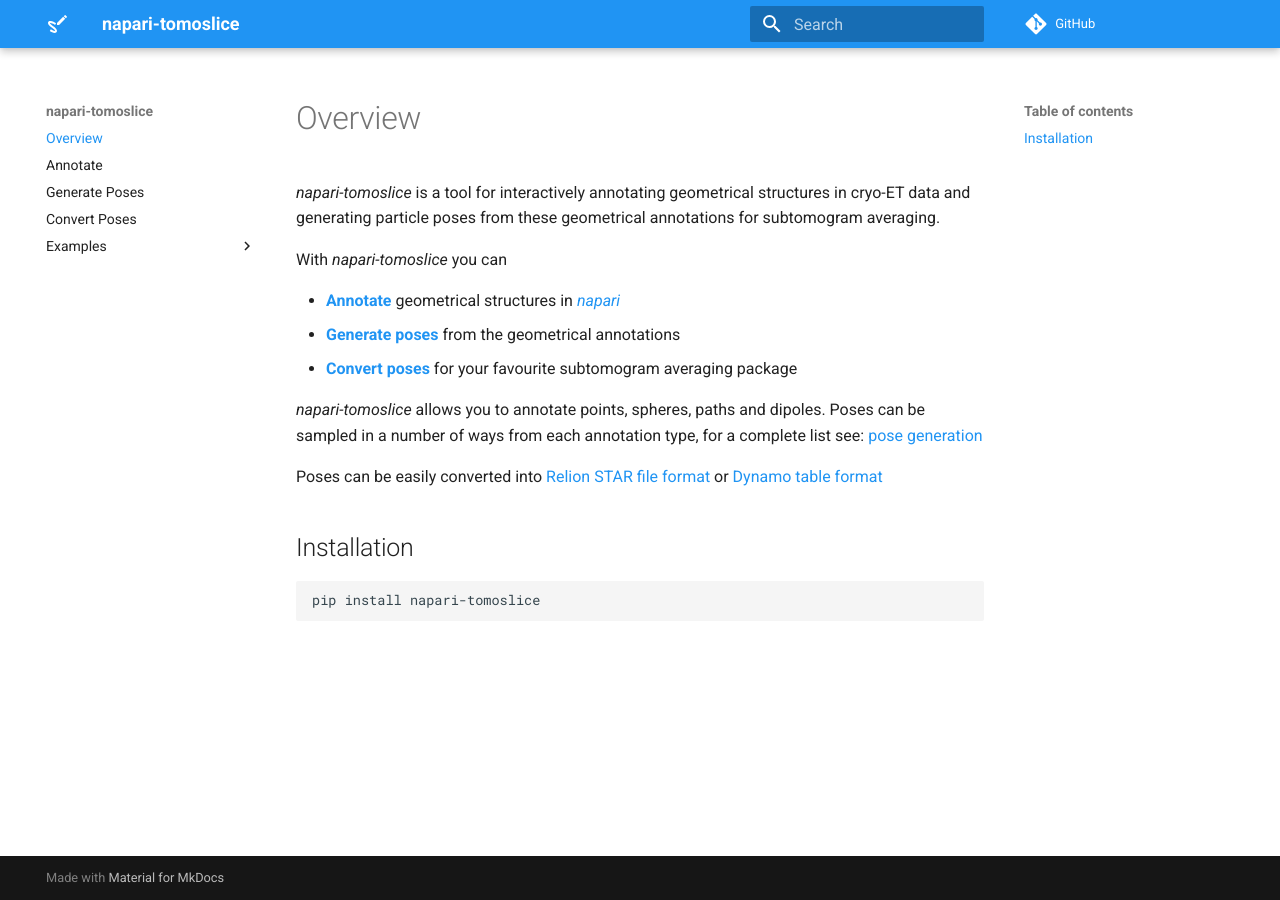
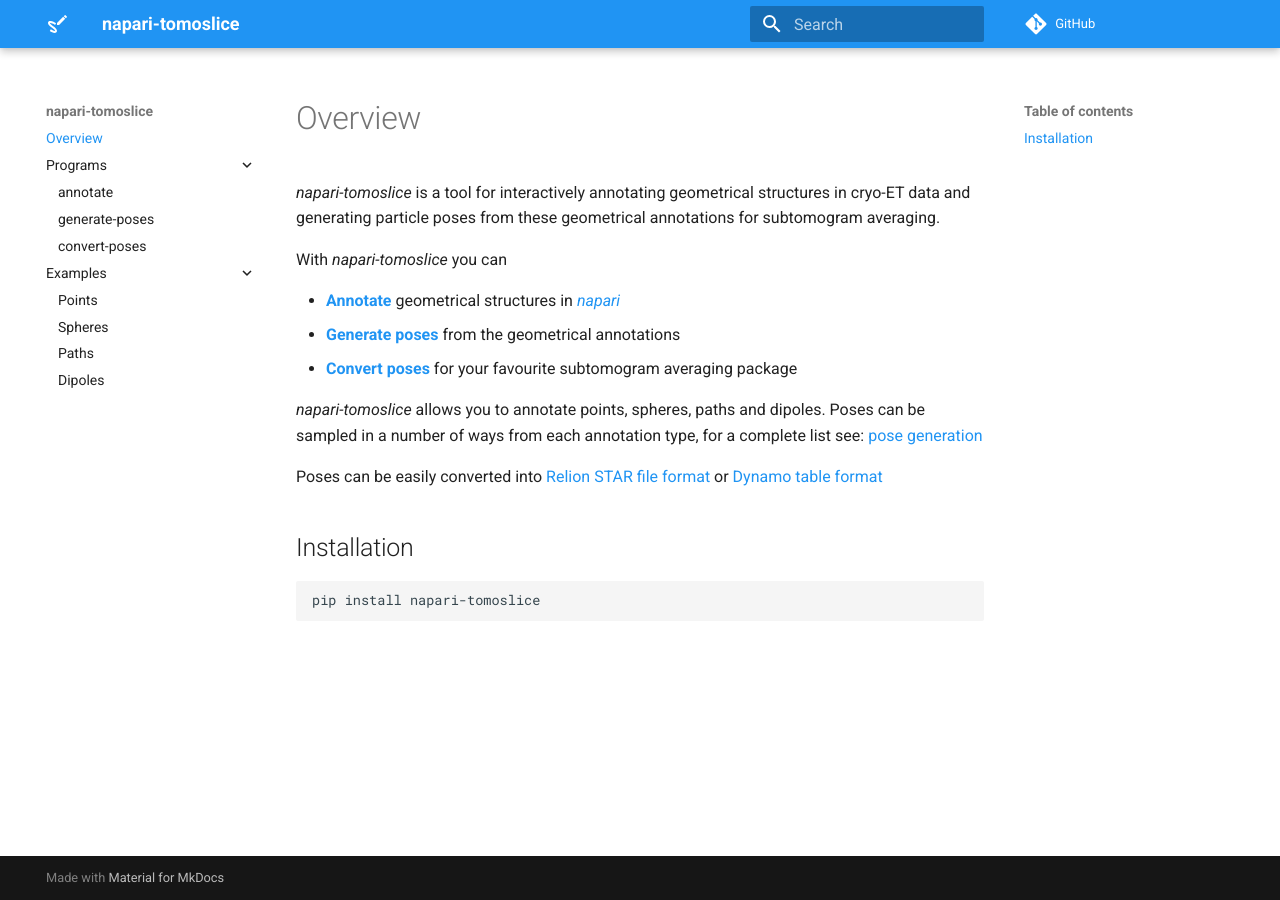
Before and after one commit to alisterburt/napari-tomoslice, an MkDocs documentation site: the page built from docs/index.md, in a window 1280 px wide. Built offline with MkDocs 1.6.1 and Material for MkDocs 9.7.7, drawn with Linux system fonts in a browser that asks for light colours; comment, search, counter and statistics services are not loaded; some of the changed lines change nothing that is shown.

Commit message:
force nav expansion by default (#46)

```diff
--- a/mkdocs.yml
+++ b/mkdocs.yml
@@ -9,12 +9,15 @@ theme:
       accent: blue
   icon:
     logo: material/draw
+  features:
+    - navigation.expand
 
 nav:
   - Overview: index.md
-  - Annotate: annotate.md
-  - Generate Poses: generate.md
-  - Convert Poses: export.md
+  - Programs:
+    - annotate: annotate.md
+    - generate-poses: generate.md
+    - convert-poses: export.md
   - Examples:
     - Points: points.md
     - Spheres: spheres.md
```
